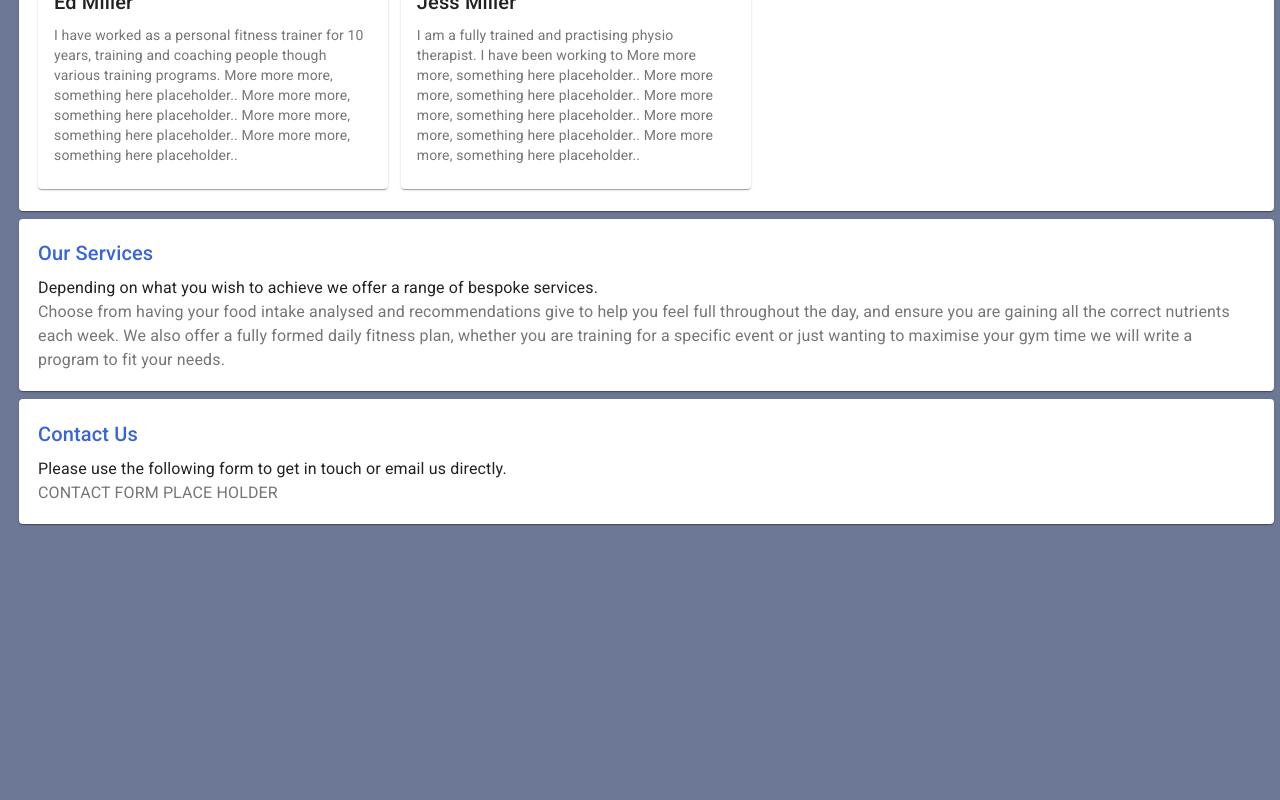
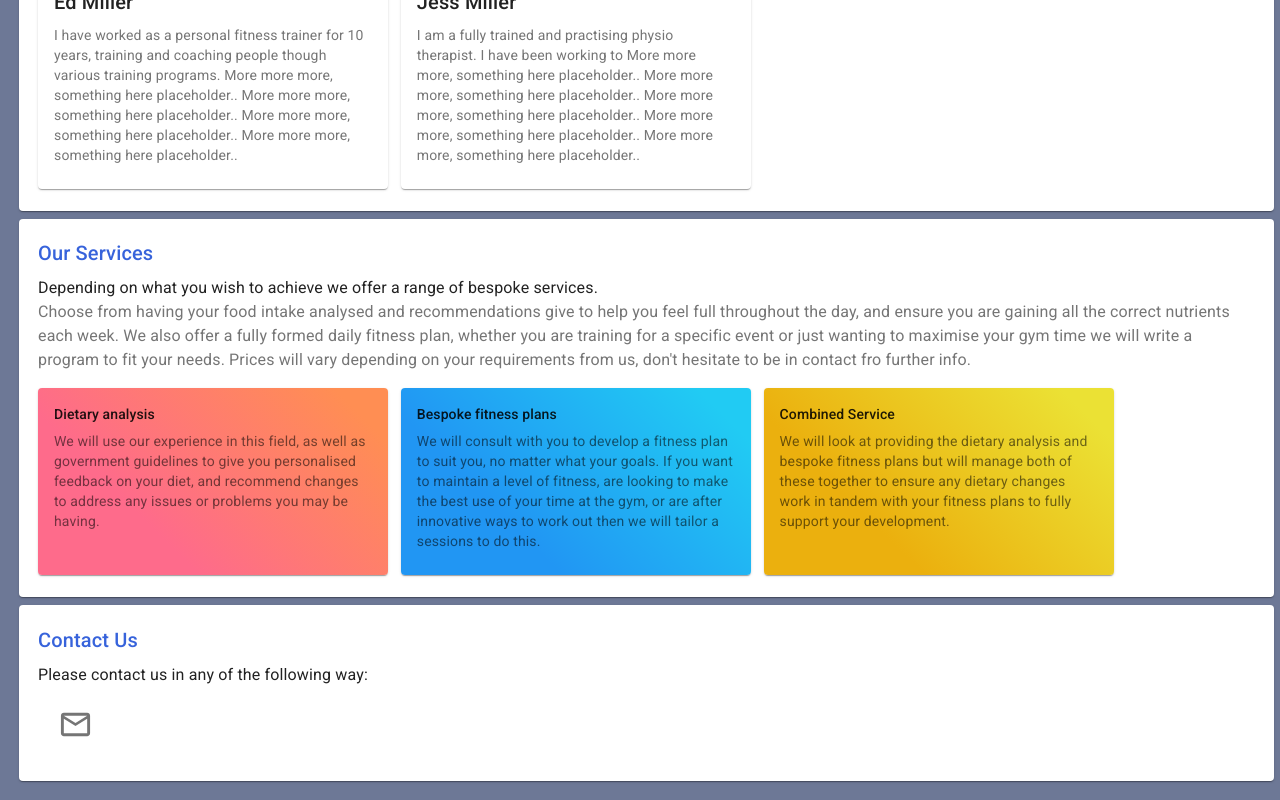
Before and after one commit to allredmatt/fitness-plans, a Next.js app: page / in a window 1280 px wide. Shown: the part 1222-2022 px from the top of the page. Before the commit the page ends 1765 px from the top, so only its background shows below. Built offline with nearby package versions, Linux system fonts and the light colour scheme.

Commit message:
Many small fixes
Sorted out not advancing to next session on completion.
Added reload of data when submitted session, so charts will update.
Small content mods to homepage

```diff
--- a/components/homePage.js
+++ b/components/homePage.js
@@ -4,7 +4,9 @@ import Paper                    from '@material-ui/core/Paper';
 import CardContent              from '@material-ui/core/CardContent';
 import Typography               from '@material-ui/core/Typography';
 import CardMedia                from '@material-ui/core/CardMedia';
-import { Divider } from '@material-ui/core';
+import Divider                  from '@material-ui/core/Divider';
+import MailOutlineIcon          from '@material-ui/icons/MailOutline';
+import IconButton               from '@material-ui/core/IconButton';
 
 const useAboutStyles = makeStyles((theme) => ({
   flexDiv: {
@@ -32,6 +34,27 @@ const useAboutStyles = makeStyles((theme) => ({
     order: 2,
     width: 350,
     margin: '2vh 1vw 3px 0px',
+  },
+  serviceCard1: {
+    order: 1,
+    width: 350,
+    margin: '2vh 1vw 3px 0px',
+    background: 'linear-gradient(45deg, #FE6B8B 30%, #FF8E53 90%)'
+  },
+  serviceCard2: {
+    order: 2,
+    width: 350,
+    margin: '2vh 1vw 3px 0px',
+    background: 'linear-gradient(45deg, #2196F3 30%, #21CBF3 90%)'
+  },
+  serviceCard3: {
+    order: 3,
+    width: 350,
+    margin: '2vh 1vw 3px 0px',
+    background: 'linear-gradient(45deg, #ebb00e 30%, #ebe134 90%)'
+  },
+  margin: {
+    margin: theme.spacing(1),
   },
 }));
 
@@ -135,7 +158,42 @@ const Services = React.forwardRef((props, ref) => {
             <Typography variant="body1" color="textSecondary" component="p">
                 Choose from having your food intake analysed and recommendations give to help you feel full throughout the day, and ensure you are gaining all the correct nutrients each week.
                 We also offer a fully formed daily fitness plan, whether you are training for a specific event or just wanting to maximise your gym time we will write a program to fit your needs.
+                Prices will vary depending on your requirements from us, don't hesitate to be in contact fro further info.
             </Typography>
+            <div className={classes.flexDiv}>
+            <Card className={classes.serviceCard1}>
+              <CardContent>
+                  <Typography gutterBottom variant="subtitle2" component="h3">
+                    Dietary analysis
+                  </Typography>
+                  <Typography variant="body2" color="textSecondary" component="p">
+                    We will use our experience in this field, as well as government guidelines to give you personalised feedback on your diet, and recommend changes to address any issues or problems
+                    you may be having.
+                  </Typography>
+              </CardContent>
+            </Card>
+            <Card className={classes.serviceCard2}>
+              <CardContent>
+                  <Typography gutterBottom variant="subtitle2" component="h3">
+                    Bespoke fitness plans
+                  </Typography>
+                  <Typography variant="body2" color="textSecondary" component="p">
+                    We will consult with you to develop a fitness plan to suit you, no matter what your goals. If you want to maintain a level of fitness, are looking to make the best use of your time at the gym, or are
+                    after innovative ways to work out then we will tailor a sessions to do this.
+                  </Typography>
+              </CardContent>
+            </Card>
+            <Card className={classes.serviceCard3}>
+              <CardContent>
+                  <Typography gutterBottom variant="subtitle2" component="h3">
+                    Combined Service
+                  </Typography>
+                  <Typography variant="body2" color="textSecondary" component="p">
+                    We will look at providing the dietary analysis and bespoke fitness plans but will manage both of these together to ensure any dietary changes work in tandem with your fitness plans to fully support your development.
+                  </Typography>
+              </CardContent>
+            </Card>
+            </div>
         </Paper>
     </div>
   );
@@ -151,11 +209,11 @@ const Contacts = React.forwardRef((props, ref) => {
                 Contact Us
             </Typography>
             <Typography variant="body1" color="textPrimary" component="p">
-                Please use the following form to get in touch or email us directly.
+                Please contact us in any of the following way:
             </Typography>
-            <Typography variant="body1" color="textSecondary" component="p">
-                CONTACT FORM PLACE HOLDER
-            </Typography>
+            <IconButton aria-label="Email" className={classes.margin} href="mailto:donotsend@test.com">
+              <MailOutlineIcon fontSize="large" />
+            </IconButton>
         </Paper>
     </div>
   );
--- a/pages/api/fit.js
+++ b/pages/api/fit.js
@@ -40,12 +40,13 @@ export default (req, res) => {
   async function modifyPlanData(planData) {
 
     const mutation = /* GraphQL */ `
-    mutation updateFitPlan($id: ID!, $isCurrent: Boolean!, $sessionTitle: String!) {
+    mutation updateFitPlan($id: ID!, $isCurrent: Boolean!, $sessionTitle: String!, $shortTitle: String!) {
         updateFitPlan(
             id: $id
             data:{
                 isCurrent: $isCurrent,
                 sessionTitle: $sessionTitle,
+                shortTitle: $shortTitle
             }
         ) {
         _id
@@ -55,13 +56,15 @@ export default (req, res) => {
     const variables1 = {
       "id": planData.newCurrent.id,
       "isCurrent": true,
-      "sessionTitle": planData.newCurrent.title
+      "sessionTitle": planData.newCurrent.title,
+      "shortTitle": planData.newCurrent.shortTitle
     }
 
     const variables2 = {
       "id": planData.oldCurrent.id,
         "isCurrent": false,
-        "sessionTitle": planData.oldCurrent.title
+        "sessionTitle": planData.oldCurrent.title,
+        "shortTitle": planData.oldCurrent.shortTitle
     }
 
     const dataNew = await graphQLClient.request(mutation, variables1);
```
Also changed, not shown: components/fitnessPlan.js (+33 -9 lines), components/userPage.js (+7 -5 lines).
